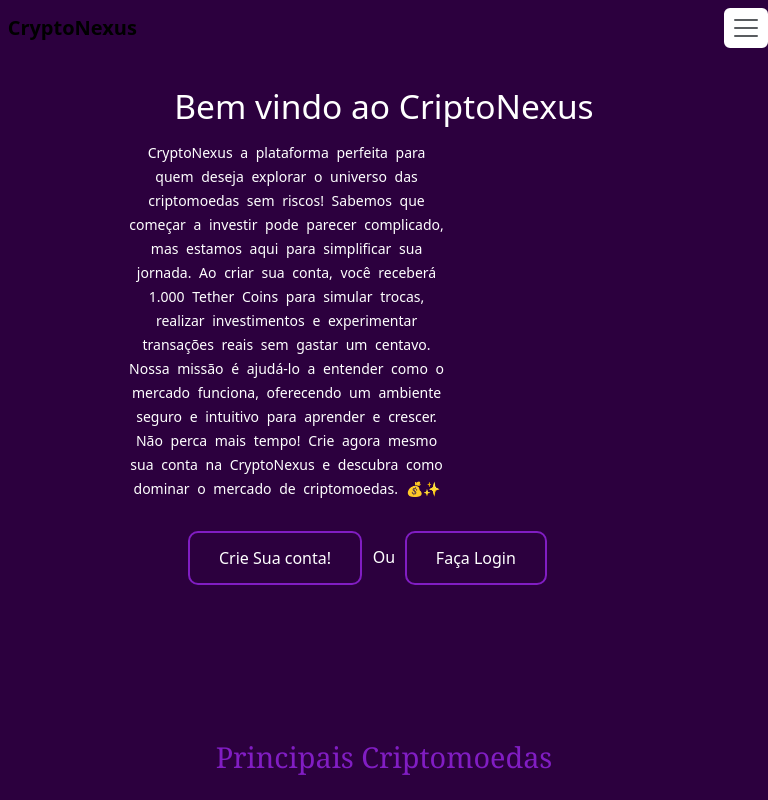
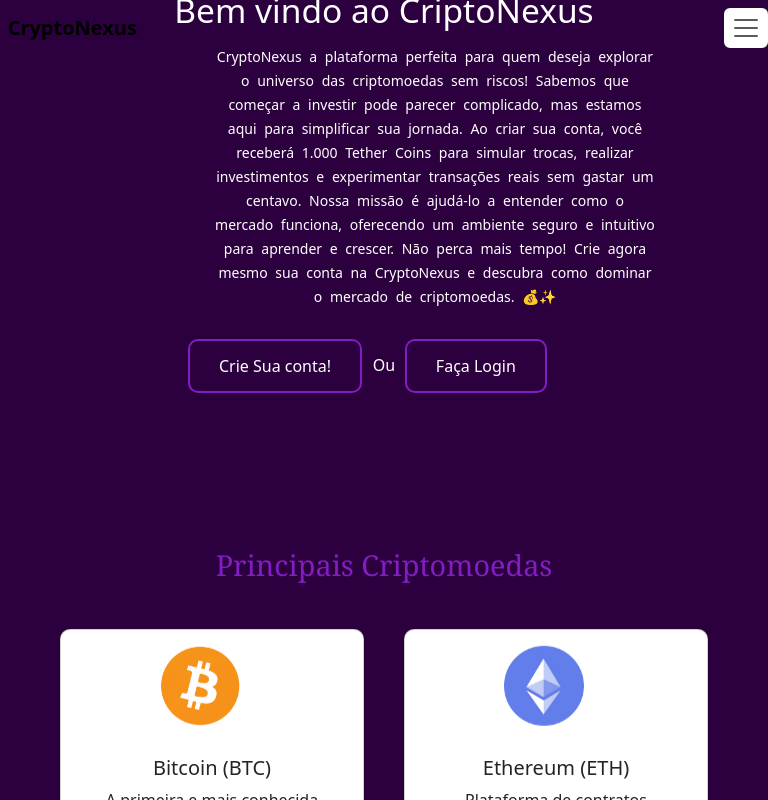
Before and after one commit to Leonardo-SantosDev/CryptoNexus-Front2.0, a React (Create React App) app: page / in a window 768 px wide. Shown: the top 800 px of the page. Built offline with nearby package versions, Linux system fonts and the light colour scheme; a web font is replaced by a local one.

Commit message:
reponsividade para telas com 1366px

```diff
--- a/src/styles/Container.scss
+++ b/src/styles/Container.scss
@@ -137,13 +137,9 @@
 
     .texto {
         font-size: 14px;
-        max-width: 40ch;
+        max-width: 55ch;
         line-height: 1.5rem;
 
-    }
-
-    h2 {
-        font-size: 2rem; // Reduzir o tamanho do título em telas pequenas
     }
 
     .card {
@@ -151,7 +147,15 @@
         margin: 13px; // Espaçamento reduzido
     }
 
+    h2 {
+      font-size: 2.5rem; // Aumenta o tamanho do título em telas maiores
+    }
 
+    .blockquote {
+      max-width: 800px; // Limita a largura do bloco de citação
+      margin-left: auto;
+      margin-right: auto; // Centraliza o bloco de citação em telas grandes
+    }
 }
 
 .modal-custom {
@@ -351,20 +355,6 @@
         font-style: italic; // Estilo itálico para os nomes
       }
     }
-
-    @media (min-width: 768px) {
-      padding: 4rem 2rem; // Ajusta o padding em telas maiores
-
-      h2 {
-        font-size: 2.5rem; // Aumenta o tamanho do título em telas maiores
-      }
-
-      .blockquote {
-        max-width: 800px; // Limita a largura do bloco de citação
-        margin-left: auto;
-        margin-right: auto; // Centraliza o bloco de citação em telas grandes
-      }
-    }
   }
 
 
@@ -382,12 +372,12 @@
 @media (max-width: 1366px) {
     .container-principal {
         padding-inline: 1rem; /* Ajuste a margem lateral */
-        padding-top: 15rem; /* Reduza o padding superior para telas menores */
+        padding-top: 9rem; /* Reduza o padding superior para telas menores */
     }
 
     .texto {
         width: 600px; /* Ajuste a largura do texto */
-        margin-left: 15%; /* Ajuste a margem esquerda */
+        margin-left: 27%; /* Ajuste a margem esquerda */
     }
 
     .btn-CriarConta, .btn-fazerLogin {
```
